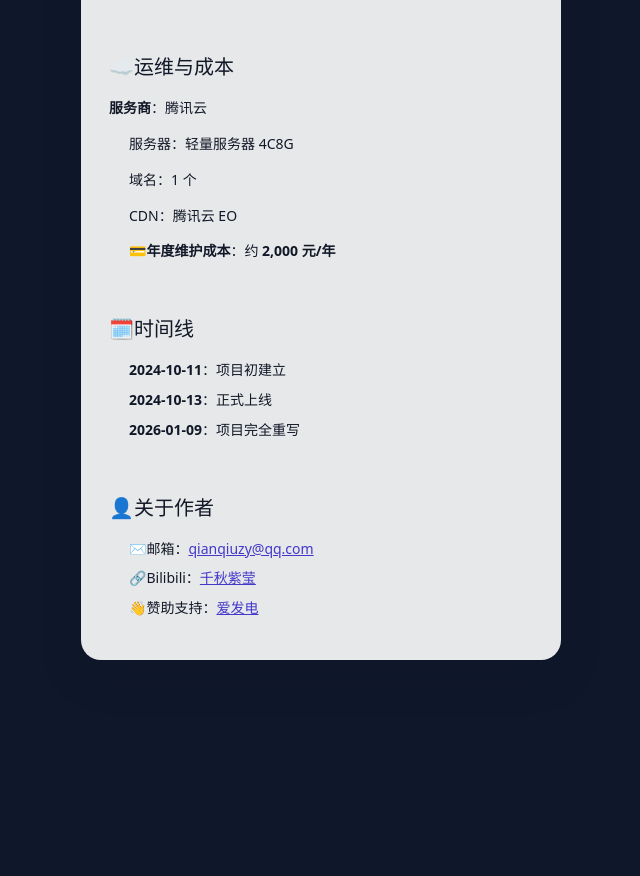
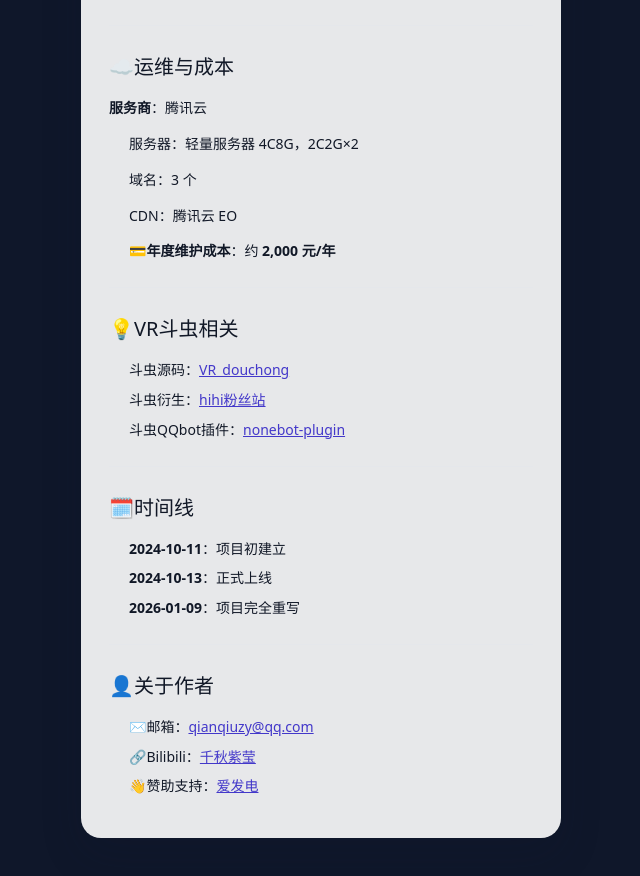
Before and after one commit to QianQiuZy/harei-frontend, a Next.js app: page /about in a window 1280 px wide. Shown: the part 927-1803 px from the top of the page, without its empty margins (319-959 px from the left). Before the commit the page ends 1651 px from the top, so only its background shows below. Built offline with nearby package versions, Linux system fonts and the light colour scheme; a small style sheet from the web is missing.

Commit message:
补充about界面

```diff
--- a/app/about/page.tsx
+++ b/app/about/page.tsx
@@ -3,7 +3,7 @@ import remarkGfm from 'remark-gfm';
 
 const ABOUT_MARKDOWN = `# 花礼Harei的小空间
 
-> 本站由 **千秋紫莹** 个人搭建与维护；一切纠纷与 **花礼 Harei** 无关。
+> 本站由**千秋紫莹**个人搭建与维护；一切纠纷与**花礼 Harei**无关。
 
 ## 🧩概览
 
@@ -36,11 +36,19 @@ const ABOUT_MARKDOWN = `# 花礼Harei的小空间
 
 **服务商**：腾讯云
 
- - 服务器：轻量服务器 4C8G
- - 域名：1 个
+ - 服务器：轻量服务器 4C8G，2C2G×2
+ - 域名：3 个
  - CDN：腾讯云 EO
 
 - 💳**年度维护成本**：约 **2,000 元/年**
+
+---
+
+## 💡VR斗虫相关
+
+ - 斗虫源码：[VR_douchong](https://github.com/QianQiuZy/VR_douchong)
+ - 斗虫衍生：[hihi粉丝站](https://dc.hihivr.top)
+ - 斗虫QQbot插件：[nonebot-plugin](https://github.com/QianQiuZy/nonebot-plugin-vrpspdouchong)
 
 ---
 
```
